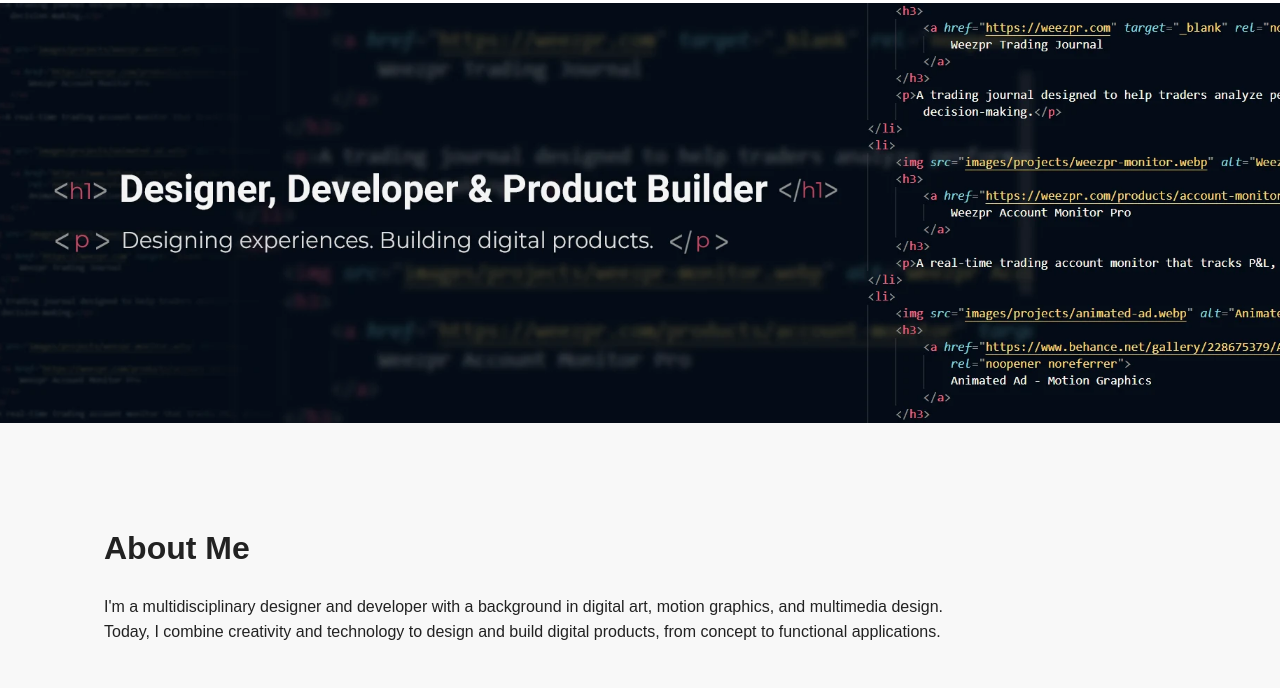
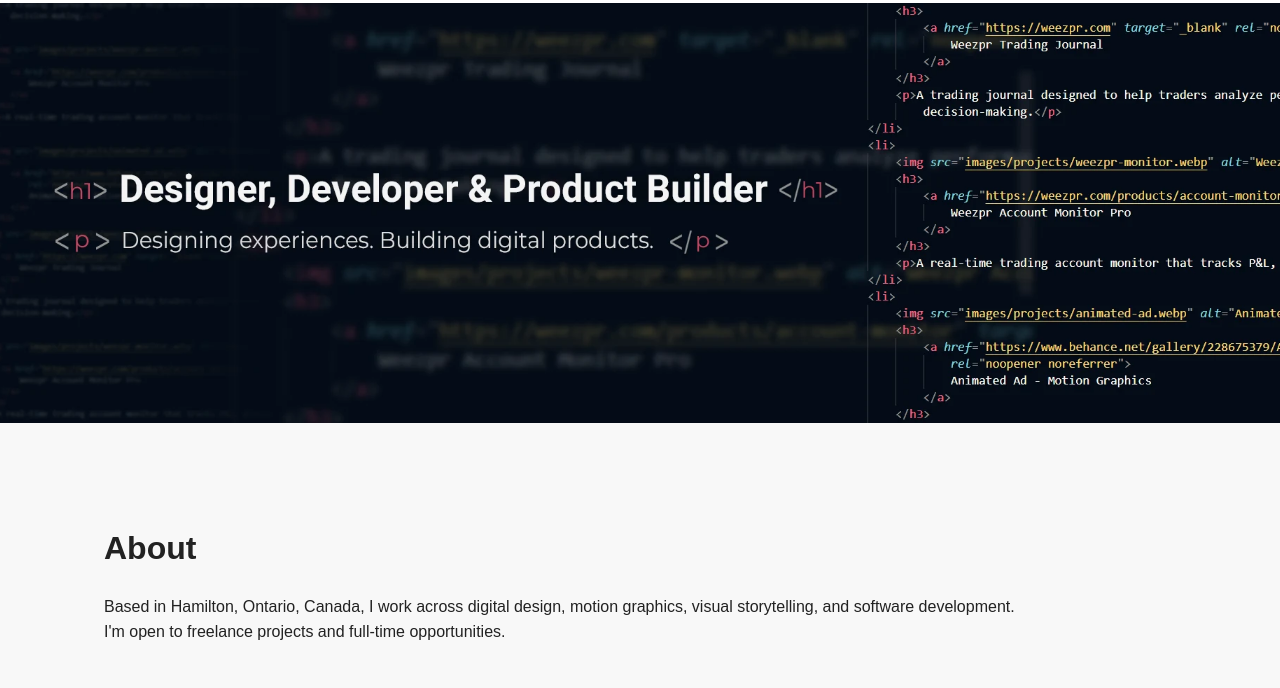
Before and after one commit to GeorgeRivero/GeorgeRivero.github.io, a plain HTML site: page index.html in a window 1280 px wide. Shown: the part 112-800 px from the top of the page. Drawn offline with Linux system fonts and the light colour scheme.

Commit message:
Improve About section with professional background

```diff
--- a/css/app.css
+++ b/css/app.css
@@ -117,6 +117,10 @@ footer {
     font-size: 1.1rem;
     color: #fff;
     line-height: 1.5;
+}
+
+#about p+p {
+    margin-top: 16px;
 }
 
 .projects-grid {
--- a/index.html
+++ b/index.html
@@ -33,12 +33,11 @@
     </section>
     <main>
         <section id="about">
-            <h2>About Me</h2>
+            <h2>About</h2>
             <p>
-                I'm a multidisciplinary designer and developer with a background
-                in digital art, motion graphics, and multimedia design.<br>
-                Today, I combine creativity and technology to design and build
-                digital products, from concept to functional applications.
+                Based in Hamilton, Ontario, Canada, I work across digital design,
+                motion graphics, visual storytelling, and software development.
+                <br>I'm open to freelance projects and full-time opportunities.
             </p>
         </section>
         <section id="projects">
```
